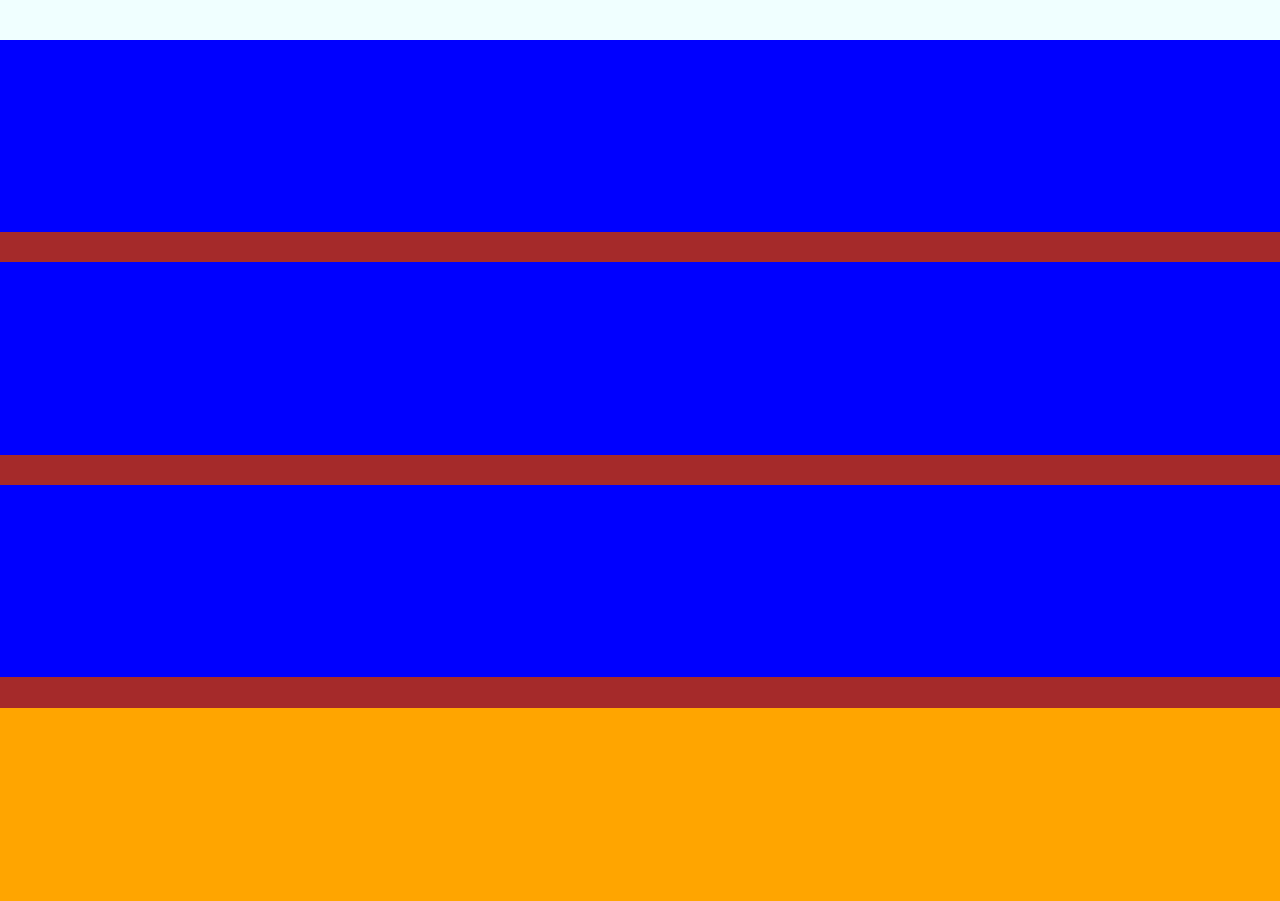
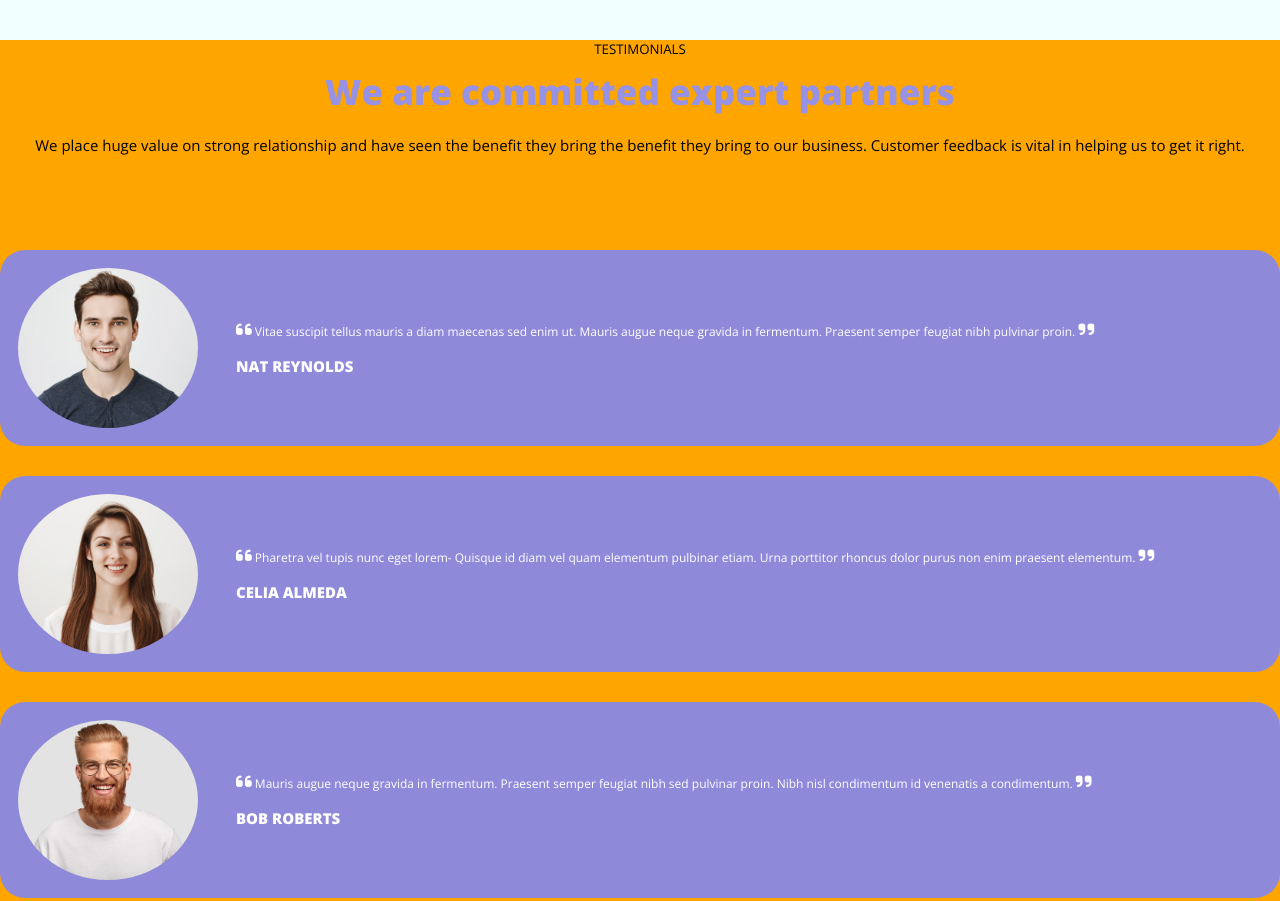
Before and after one commit to furkancaliskan0/htmlcss-responsive-layout, a plain HTML site: page index.html in a window 1280 px wide. Shown: the part 1440-2341 px from the top of the page. Drawn offline with nearby package versions, Linux system fonts and the light colour scheme.

Commit message:
third section and smartphone version done

```diff
--- a/css/style.css
+++ b/css/style.css
@@ -48,6 +48,7 @@ header {
 nav{
     max-width: 1750px;
     height: 55px;
+    margin: 0 auto;
 }
 
 nav > ul {
@@ -73,8 +74,8 @@ nav > ul > ul{
     list-style: none;
 }
 
-nav > ul > img{
-    height: 50%;
+nav > ul > a > img{
+    width: 75%;
 }
 
 nav a{
@@ -83,6 +84,8 @@ nav a{
 
 /* Main Rules */
 main {
+    max-width: 1570px;
+    margin: 0 auto;
     padding-top: 70px;
     /* debug */
     /* background-color: crimson; */
@@ -92,7 +95,7 @@ main {
 .first {
     display: flex;
     justify-content: space-evenly;
-    align-items: center;
+    align-items: stretch;
     flex-wrap: wrap;
     gap: 10px;
     margin-top: 25px;
@@ -251,29 +254,95 @@ main {
     height: 890px;
 }
 .third > .text{
+    width: 100%;
+    height: 20%;
+    min-height: 180px;
+    text-align: center;
     /* DEBUG */
     /* background-color: red; */
-    width: 100%;
+    /* width: 100%; */
     /* height: 18%; */
+}
+.third h5{
+    font-weight: 300;
+}
+
+.third h2{
+    color: #9792e4;
+    font-size: 35px;
+    margin: 10px 0 20px;
+}
+
+.third p{
+    font-weight: 300;
+    font-size: 15px;
 }
 
 .third > .citation{
     width: 100%;
-    height: 75%;
-    /* DEBUG */
-    background-color: brown;
+    min-height: 700px
 }
 .citation > .card{
     width: 100%;
     margin: 30px 0;
-    /* DEBUG */
-    background-color: blue;
-    height: calc(100% / 3 - 30px)
+    background-color: #8f89da;
+    min-height: 190px;
+    border-radius: 25px;
+    padding: 18px 0;
+    color: white;
+    display: flex;
+    justify-content: flex-start;
+    align-items: center;
+}
+
+.citation .circle-image{
+    width: 100%;
+    height: 160px;
+    border-radius: 50%;
+    background-position: center;
+    background-size: cover;
+}
+
+.citation .image{
+    width: 180px;
+    margin-left: 18px;
+}
+
+.circle-image.one{
+    background-image: url("../img/testimonial1.jpg");
+}
+
+.circle-image.two{
+    background-image: url("../img/testimonial2.jpg");
+}
+
+.circle-image.three{
+    background-image: url("../img/testimonial3.jpg");
+}
+
+.citation .words{
+    width: 80%;
+    padding: 0 38px;
+}
+
+.citation .comment{
+    font-size: 12px;
+    line-height: 200%;
+}
+
+.citation .comment i{
+    font-size: 18px;
+}
+
+.citation .name{
+    font-weight: 690;
+    font-size: 15px;
+    margin-top: 12px;
 }
 
 .fourth{
     background-color: #9792e4;
-    margin-top: 68px;
+    margin-top: 28px;
     /* DEBUG */
     min-height: 1000px;
 }
@@ -403,6 +472,13 @@ footer > .container{
         height: 50%;
     }
 
+    .third .citation .image{
+        width: 190px;
+    }
+    .third .citation .words{
+        padding: 0 20px;
+    }
+
     .fourth .card{
         width: 47%;
     }
@@ -423,10 +499,47 @@ footer > .container{
     }
 }
 
+/* smartphone version */
+@media screen and (max-width: 480px){
+    .first > .card{
+        width: 100%;
+    }
 
-@media screen and (max-width: 450px){
-    .first > .card, .first > .double.card{
+    .first > .double.card{
+        padding-top: 68px;
         width: 100%;
+    }
+
+    .first .double.card .image{
+        display: flex;
+        justify-content: center;
+    }
+    .first .double.card .text{
+        display: flex;
+        flex-direction: column;
+        justify-content: center;
+        align-items: center;
+    }
+    .first .double.card h4{
+        font-size: 23px;
+        font-weight: 700;
+    }
+
+    .second .text h2{
+        font-size: 30px;
+    }
+
+    .third .card .image{
+        width: 160px;
+        margin: 0 0 20px;
+    }
+    .third .card{
+        flex-wrap: wrap;
+        justify-content: center;
+        text-align: center;
+    }
+    .third .citation .words{
+        padding: 0px 0px;
     }
 
     .fourth .card{
--- a/index.html
+++ b/index.html
@@ -170,11 +170,66 @@
 
         <!--Third section  -->
         <section class="third">
-            <div class="text"></div>
+            <div class="text">
+                <h5>
+                    TESTIMONIALS
+                </h5>
+                <h2>
+                    We are committed expert partners
+                </h2>
+                <p>
+                    We place huge value on strong relationship and have seen the benefit they bring the benefit they bring to our business. Customer feedback is vital in helping us to get it right.
+                </p>
+            </div>
             <div class="citation">
-                <div class="card"></div>
-                <div class="card"></div>
-                <div class="card"></div>
+                <div class="card">
+                    <div class="image">
+                        <div class="circle-image one"></div>
+                    </div>
+                    <div class="words">
+                        <div class="comment">
+                            <i class="fa-solid fa-quote-left"></i>
+                            Vitae suscipit tellus mauris a diam maecenas sed enim ut. Mauris augue neque gravida in fermentum. Praesent semper feugiat nibh pulvinar proin.
+                            <i class="fa-solid fa-quote-right"></i>
+                        </div>
+                        <div class="name">
+                            NAT REYNOLDS
+                        </div>
+                    </div>
+                </div>
+
+                <div class="card">
+                    <div class="image">
+                        <div class="circle-image two"></div>
+                    </div>
+                    <div class="words">
+                        <div class="comment">
+                            <i class="fa-solid fa-quote-left"></i>
+                            Pharetra vel tupis nunc eget lorem- Quisque id diam vel quam elementum pulbinar etiam. Urna porttitor rhoncus dolor purus non enim praesent elementum.
+                            <i class="fa-solid fa-quote-right"></i>
+                        </div>
+                        <div class="name">
+                            CELIA ALMEDA
+                        </div>
+                    </div>
+                </div>
+
+                <div class="card">
+                    <div class="image">
+                        <div class="circle-image three"></div>
+                    </div>
+                    <div class="words">
+                        <div class="comment">
+                            <i class="fa-solid fa-quote-left"></i>
+                            Mauris augue neque gravida in fermentum. Praesent semper feugiat nibh sed pulvinar proin. Nibh nisl condimentum id venenatis a condimentum.
+                            <i class="fa-solid fa-quote-right"></i>
+                        </div>
+                        <div class="name">
+                            BOB ROBERTS
+                        </div>
+                    </div>
+                </div>
+
             </div>
         </section>
 
```
